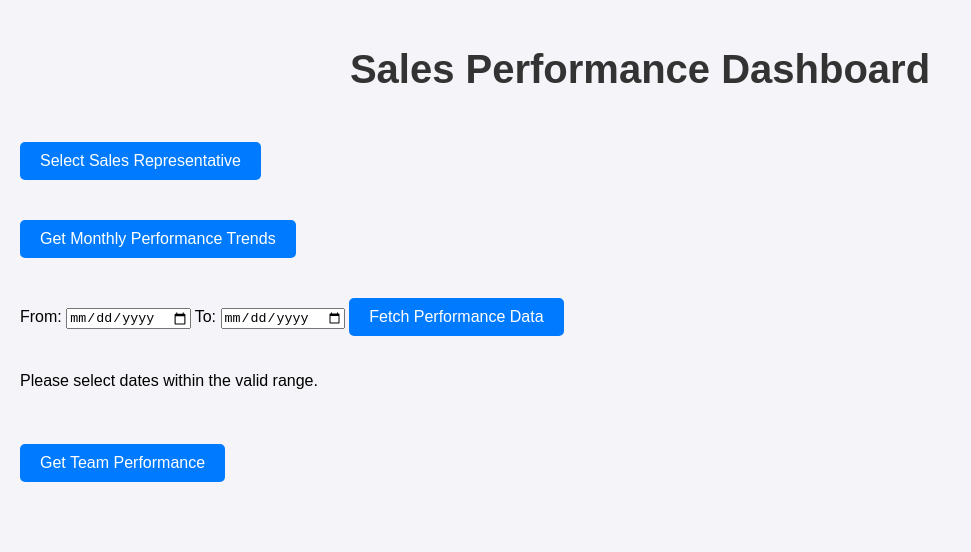
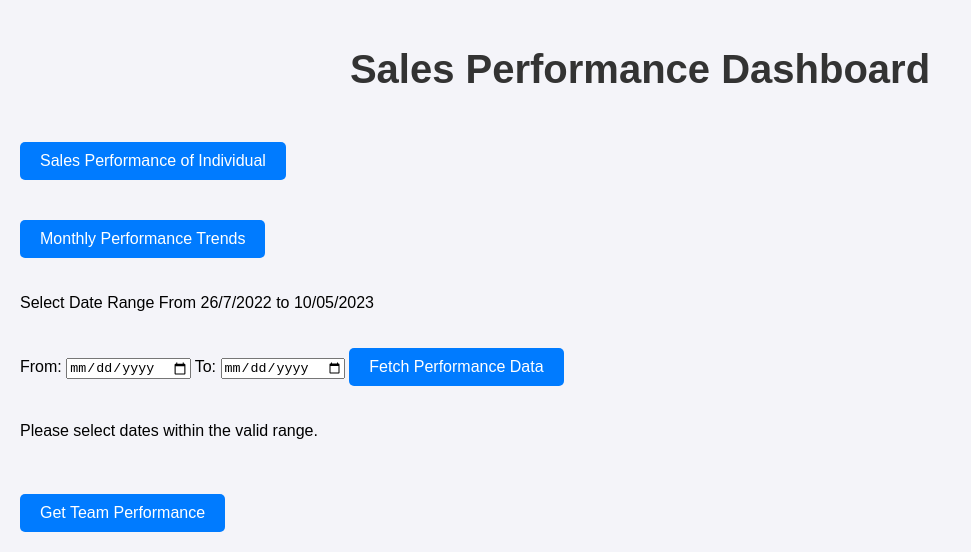
Before and after one commit to MuhammadTayyab88/Sales-Team-Performance-Analysis-Using-LLM, a Django app: page / in a window 1280 px wide. Shown: the top 552 px of the page, without its empty margins (0-971 px from the left). Run offline with Django 5.2, Linux system fonts and the light colour scheme; data that the repository does not hold is empty.

Commit message:
change in html

```diff
--- a/templates/performance.html
+++ b/templates/performance.html
@@ -12,7 +12,7 @@
 <body>
     <div>
         <h1>Sales Performance Dashboard</h1>
-        <button id="selectEmployeeBtn" class="button">Select Sales Representative</button>
+        <button id="selectEmployeeBtn" class="button">Sales Performance of Individual</button>
 
     <!-- Employee Dropdown -->
     <!-- Employee Dropdown -->
@@ -111,8 +111,8 @@
 
 
 <br>
-<button id="getMonthlyTrendsBtn" class="button">Get Monthly Performance Trends</button>
-
+<button id="getMonthlyTrendsBtn" class="button">Monthly Performance Trends</button>
+<p id="errorMessage">Select Date Range From 26/7/2022 to 10/05/2023 </p>
 <!-- Date Picker for Date Range -->
 <div id="datePickerContainer">
     <label for="fromDate">From: </label>
```
